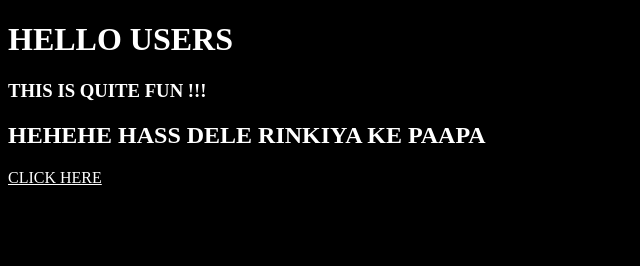
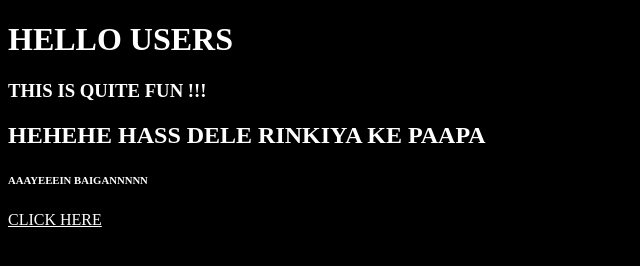
Before and after one commit to Oma3r3/mynodeapp, a website: page index.html in a window 1280 px wide. Shown: the whole page, without its empty margins (0-640 px from the left). Drawn offline with Linux system fonts and the light colour scheme.

Commit message:
Update index.html

```diff
--- a/index.html
+++ b/index.html
@@ -15,6 +15,7 @@
     <h1>HELLO USERS</h1>
     <h3>THIS IS QUITE FUN !!!</h3>
     <h2>HEHEHE HASS DELE RINKIYA KE PAAPA</h2>
+    <h6>AAAYEEEIN BAIGANNNNN</h6>
     <a href="/anotherpage">CLICK HERE</a>
 </body>
 </html>
```
